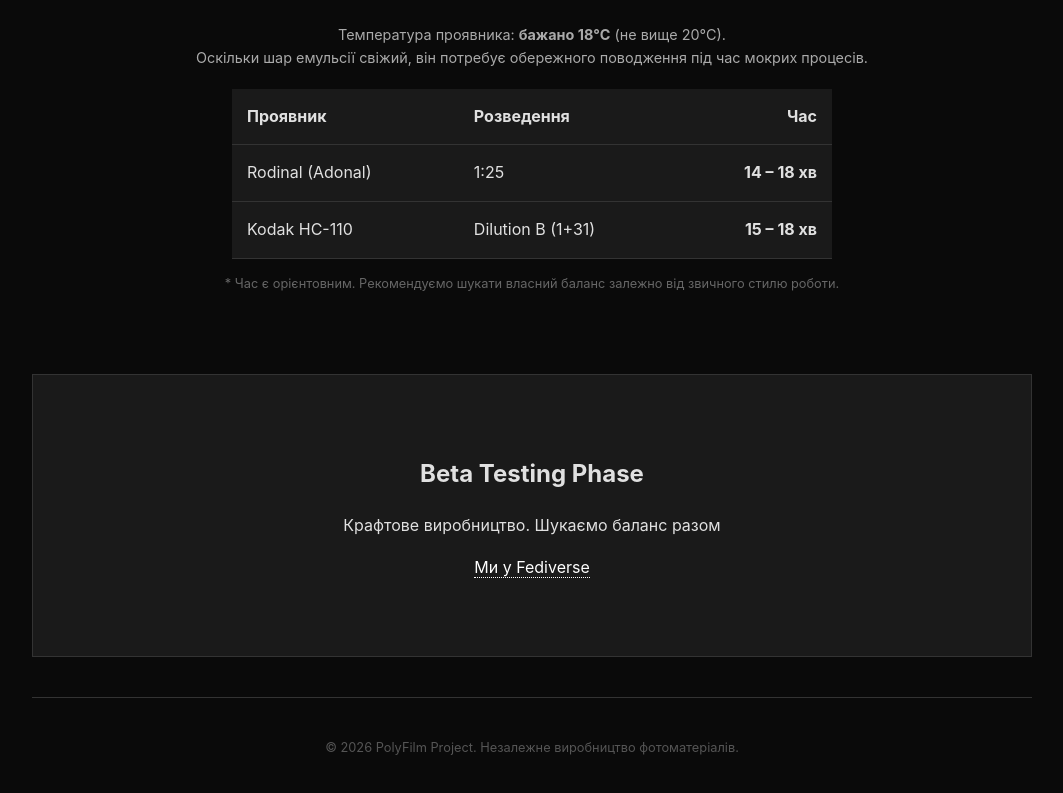
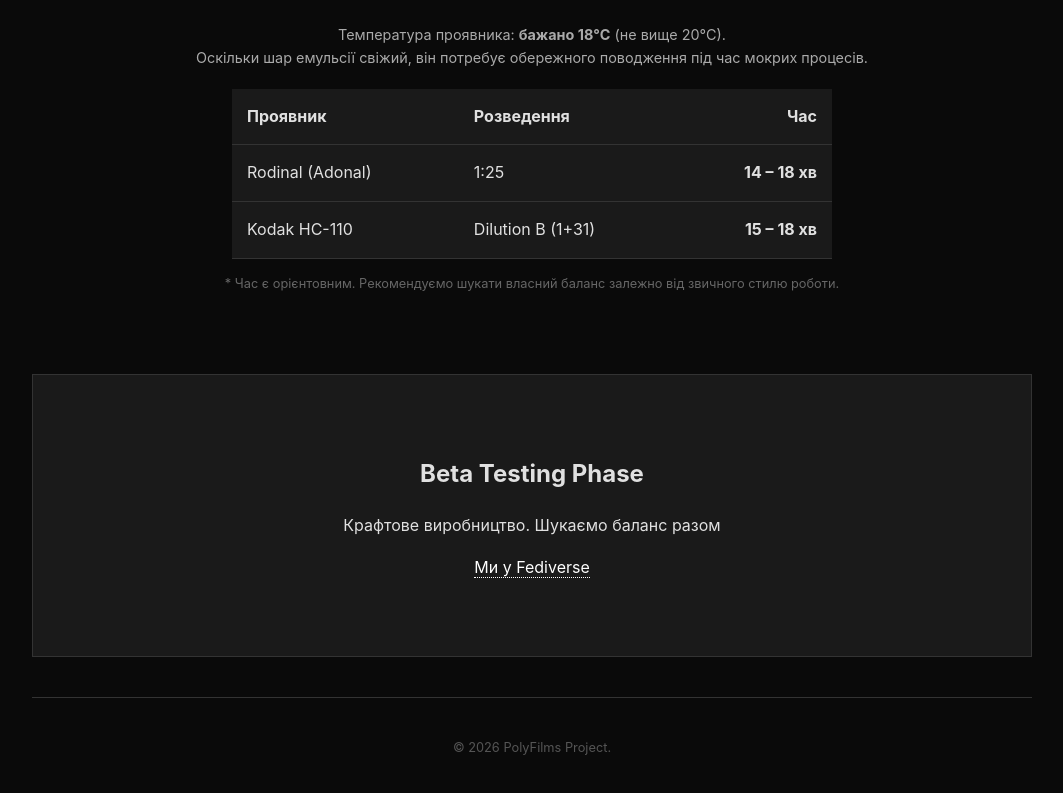
Before and after one commit to kovalyshyn/polyfilms.pp.ua, a plain HTML site: page index.html in a window 1280 px wide. Shown: the part 2706-3499 px from the top of the page, without its empty margins (108-1171 px from the left). Drawn offline with Linux system fonts and the light colour scheme.

Commit message:
copyright

```diff
--- a/index.html
+++ b/index.html
@@ -254,7 +254,7 @@
     </div>
 
     <footer>
-        &copy; 2026 PolyFilm Project. Незалежне виробництво фотоматеріалів.
+        &copy; 2026 PolyFilms Project.
     </footer>
 </div>
 
```
